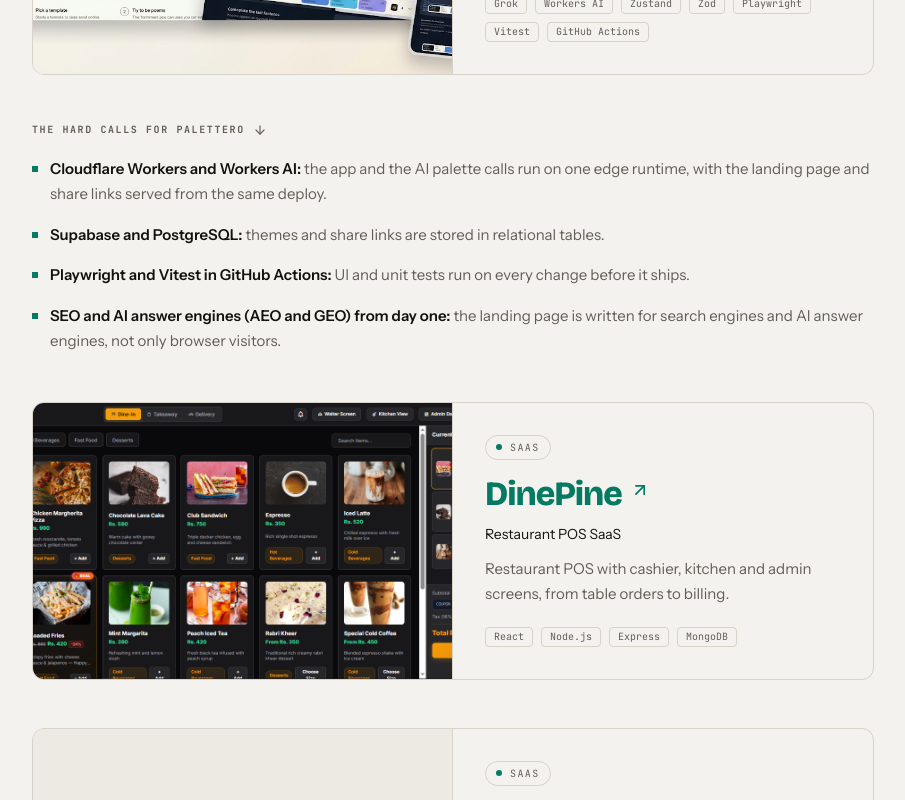
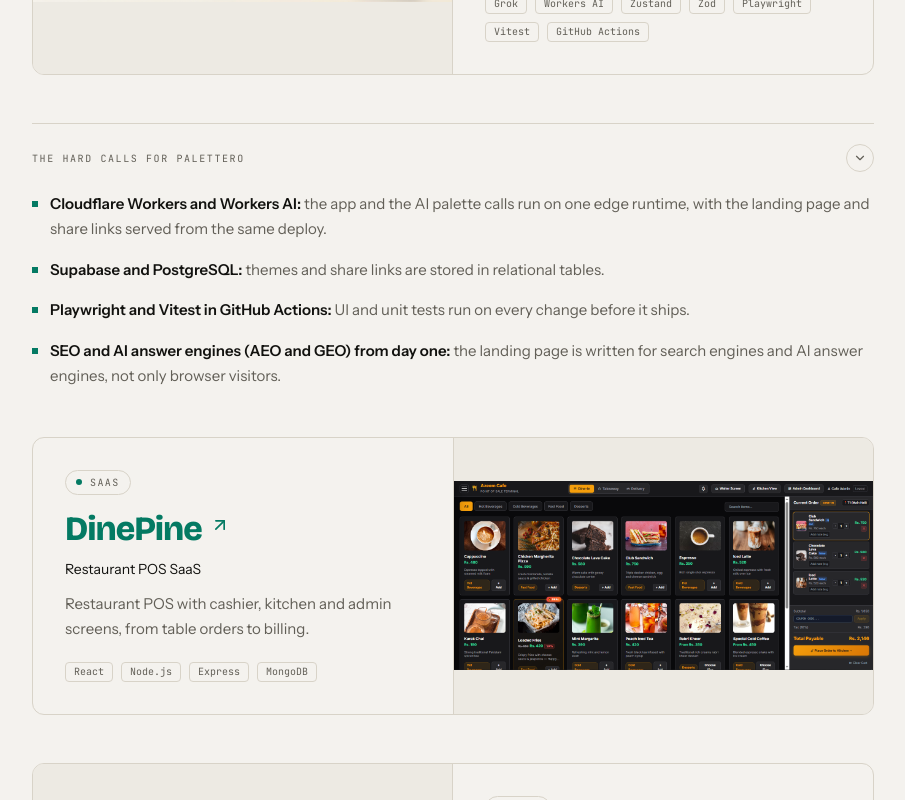
Before and after one commit to code-with-saad/Saad.dev, a Next.js app: page / in a window 1280 px wide. Shown: the part 2280-3080 px from the top of the page, without its empty margins (366-1271 px from the left). Built offline with nearby package versions, Linux system fonts and the light colour scheme.

Commit message:
Animate project cards and add hard calls accordion

```diff
--- a/components/SelectedWork.tsx
+++ b/components/SelectedWork.tsx
@@ -1,8 +1,14 @@
 "use client";
 
-import { Fragment, useState, type ReactNode } from "react";
+import {
+  Fragment,
+  useState,
+  type CSSProperties,
+  type ReactNode,
+} from "react";
 import Image from "next/image";
-import { LuArrowDown, LuArrowUpRight } from "react-icons/lu";
+import { LuArrowUpRight, LuChevronDown } from "react-icons/lu";
+import Reveal from "@/components/Reveal";
 import { PROJECTS, type Project } from "@/data/projects";
 
 type FilterId = "all" | "live" | "full-stack" | "saas" | "earlier";
@@ -62,7 +68,7 @@
       fill
       sizes={sizes}
       quality={90}
-      className="object-cover object-top"
+      className="object-contain object-center transition-transform duration-700 ease-out group-hover:scale-[1.015]"
     />
   );
 }
@@ -73,16 +79,20 @@
 
   return (
     <ul className="mt-5 flex flex-wrap gap-2">
-      {visible.map((item) => (
+      {visible.map((item, index) => (
         <li
           key={item}
-          className="rounded border border-line px-2 py-1 font-mono text-[10px] leading-none text-muted transition-colors hover:border-accent hover:text-accent"
+          style={{ "--tag-index": index } as CSSProperties}
+          className="tech-tag rounded border border-line px-2 py-1 font-mono text-[10px] leading-none text-muted transition-[color,border-color,translate] duration-200 ease-out hover:-translate-y-0.5 hover:border-accent hover:text-accent"
         >
           {item}
         </li>
       ))}
       {rest > 0 && (
-        <li className="rounded border border-line px-2 py-1 font-mono text-[10px] leading-none text-muted">
+        <li
+          style={{ "--tag-index": visible.length } as CSSProperties}
+          className="tech-tag rounded border border-line px-2 py-1 font-mono text-[10px] leading-none text-muted"
+        >
           +{rest}
         </li>
       )}
@@ -120,13 +130,25 @@
   );
 }
 
-function FeaturedCard({ project }: { project: Project }) {
+function FeaturedCard({
+  project,
+  imageRight,
+}: {
+  project: Project;
+  imageRight: boolean;
+}) {
   return (
     <CardLink
       project={project}
-      className="group block overflow-hidden rounded-xl border border-line transition-colors hover:border-accent focus-visible:border-accent min-[1180px]:grid min-[1180px]:grid-cols-2"
+      className="group block h-full overflow-hidden rounded-xl border border-line transition-[border-color,translate] duration-300 ease-out hover:-translate-y-1 hover:border-accent focus-visible:border-accent min-[1180px]:grid min-[1180px]:grid-cols-2"
     >
-      <div className="relative aspect-[16/10] w-full overflow-hidden border-b border-line bg-surface min-[1180px]:aspect-auto min-[1180px]:border-b-0 min-[1180px]:border-r">
+      <div
+        className={`relative aspect-[16/10] w-full overflow-hidden border-b border-line bg-surface min-[1180px]:aspect-auto min-[1180px]:border-b-0 ${
+          imageRight
+            ? "min-[1180px]:order-2 min-[1180px]:border-l"
+            : "min-[1180px]:border-r"
+        }`}
+      >
         <MediaContent
           project={project}
           sizes="(min-width: 1180px) 450px, 100vw"
@@ -167,7 +189,7 @@
   return (
     <CardLink
       project={project}
-      className="group flex h-full flex-col overflow-hidden rounded-xl border border-line transition-colors hover:border-accent focus-visible:border-accent"
+      className="group flex h-full flex-col overflow-hidden rounded-xl border border-line transition-[border-color,translate] duration-300 ease-out hover:-translate-y-1 hover:border-accent focus-visible:border-accent"
     >
       <div className="relative aspect-[16/10] w-full overflow-hidden border-b border-line bg-surface">
         <MediaContent
@@ -210,15 +232,44 @@
 }
 
 function HardCalls({ project }: { project: Project }) {
+  const [open, setOpen] = useState(true);
+
   if (!project.hardCalls?.length) return null;
 
+  const panelId = `hard-calls-${project.slug}`;
+
   return (
-    <div>
-      <h4 className="flex items-center gap-2 font-mono text-[10px] uppercase tracking-[0.16em] text-muted">
+    <div className="border-t border-line pt-5">
+      <button
+        type="button"
+        aria-expanded={open}
+        aria-controls={panelId}
+        onClick={() => setOpen((value) => !value)}
+        className="group flex w-full items-center justify-between gap-4 rounded text-left focus-visible:outline-none focus-visible:ring-2 focus-visible:ring-accent focus-visible:ring-offset-2 focus-visible:ring-offset-canvas"
+      >
+        <span className="font-mono text-[10px] uppercase tracking-[0.16em] text-muted transition-colors group-hover:text-ink">
           The hard calls for {project.name}
-        <LuArrowDown className="h-3.5 w-3.5" aria-hidden="true" />
-      </h4>
+        </span>
+        <span
+          aria-hidden="true"
+          className="inline-flex h-7 w-7 shrink-0 items-center justify-center rounded-full border border-line text-muted transition-[color,border-color] duration-300 group-hover:border-line-strong group-hover:text-ink"
+        >
+          <LuChevronDown
+            className={`h-3.5 w-3.5 transition-transform duration-300 ease-out ${
+              open ? "rotate-0" : "-rotate-90"
+            }`}
+          />
+        </span>
+      </button>
 
+      <div
+        id={panelId}
+        aria-hidden={!open}
+        className={`grid transition-[grid-template-rows,opacity] duration-300 ease-out ${
+          open ? "grid-rows-[1fr] opacity-100" : "grid-rows-[0fr] opacity-0"
+        }`}
+      >
+        <div className="overflow-hidden">
           <ul className="mt-5 space-y-4">
             {project.hardCalls.map((call) => (
               <li key={call.title} className="flex gap-3">
@@ -227,12 +278,16 @@
                   className="mt-[9px] h-1.5 w-1.5 shrink-0 bg-accent"
                 />
                 <p className="text-[15px] leading-[1.65] text-muted">
-              <strong className="font-semibold text-ink">{call.title}:</strong>{" "}
+                  <strong className="font-semibold text-ink">
+                    {call.title}:
+                  </strong>{" "}
                   {call.body}
                 </p>
               </li>
             ))}
           </ul>
+        </div>
+      </div>
     </div>
   );
 }
@@ -246,12 +301,18 @@
     (project) => project.group === "earlier"
   );
 
+  const featuredPositions = new Map<string, number>();
+  mainProjects
+    .filter((project) => project.featured)
+    .forEach((project, index) => featuredPositions.set(project.slug, index));
+
   return (
     <section
       id="work"
       aria-labelledby="work-title"
       className="scroll-mt-[89px] py-20 min-[900px]:scroll-mt-8 min-[900px]:py-24"
     >
+      <Reveal>
         <div className="flex items-center gap-3">
           <span aria-hidden="true" className="h-px w-8 bg-accent" />
           <p className="eyebrow text-accent">02 / Selected work</p>
@@ -263,8 +324,12 @@
         >
           Built it. Shipped it. Still running it.
         </h2>
+      </Reveal>
 
-      <div className="mt-8 flex flex-wrap items-center justify-between gap-4">
+      <Reveal
+        delay={80}
+        className="mt-8 flex flex-wrap items-center justify-between gap-4"
+      >
         <div
           role="group"
           aria-label="Filter projects"
@@ -279,7 +344,7 @@
                 type="button"
                 aria-pressed={active}
                 onClick={() => setFilter(item.id)}
-                className={`inline-flex h-9 items-center gap-2.5 rounded-full border px-3.5 font-mono text-[12px] tracking-[0.01em] transition-colors focus-visible:outline-none focus-visible:ring-2 focus-visible:ring-accent focus-visible:ring-offset-2 focus-visible:ring-offset-canvas ${
+                className={`inline-flex h-9 items-center gap-2.5 rounded-full border px-3.5 font-mono text-[12px] tracking-[0.01em] transition-[background-color,border-color,color,scale] duration-200 ease-out active:scale-[0.96] focus-visible:outline-none focus-visible:ring-2 focus-visible:ring-accent focus-visible:ring-offset-2 focus-visible:ring-offset-canvas ${
                   active
                     ? "border-ink bg-ink text-canvas"
                     : "border-line text-muted hover:border-line-strong hover:text-ink"
@@ -308,23 +373,38 @@
           Showing {visible.length}{" "}
           {visible.length === 1 ? "project" : "projects"}
         </p>
-      </div>
+      </Reveal>
 
       {mainProjects.length > 0 && (
-        <ul className="mt-10 grid grid-cols-1 gap-x-6 gap-y-12 min-[1180px]:grid-cols-2">
-          {mainProjects.map((project) => (
+        <ul
+          key={filter}
+          className="mt-10 grid grid-cols-1 gap-x-6 gap-y-12 min-[1180px]:grid-cols-2"
+        >
+          {mainProjects.map((project, index) => (
             <Fragment key={project.slug}>
               <li className={project.featured ? "min-[1180px]:col-span-2" : ""}>
+                <Reveal
+                  className="reveal-card h-full"
+                  delay={(index % 2) * 80}
+                >
                   {project.featured ? (
-                  <FeaturedCard project={project} />
+                    <FeaturedCard
+                      project={project}
+                      imageRight={
+                        (featuredPositions.get(project.slug) ?? 0) % 2 === 1
+                      }
+                    />
                   ) : (
                     <ProjectCard project={project} />
                   )}
+                </Reveal>
               </li>
 
               {project.hardCalls?.length ? (
                 <li className="min-[1180px]:col-span-2">
+                  <Reveal className="reveal-card" delay={60}>
                     <HardCalls project={project} />
+                  </Reveal>
                 </li>
               ) : null}
             </Fragment>
@@ -338,11 +418,21 @@
             mainProjects.length > 0 ? "mt-16" : "mt-12"
           }`}
         >
+          <Reveal>
             <p className="eyebrow text-muted">Earlier work</p>
-          <ul className="mt-6 grid grid-cols-1 gap-x-6 gap-y-12 min-[1180px]:grid-cols-2">
-            {earlierProjects.map((project) => (
+          </Reveal>
+          <ul
+            key={filter}
+            className="mt-6 grid grid-cols-1 gap-x-6 gap-y-12 min-[1180px]:grid-cols-2"
+          >
+            {earlierProjects.map((project, index) => (
               <li key={project.slug}>
+                <Reveal
+                  className="reveal-card h-full"
+                  delay={(index % 2) * 80}
+                >
                   <ProjectCard project={project} />
+                </Reveal>
               </li>
             ))}
           </ul>
```
Lines whose indentation alone changed are shown as unchanged.
